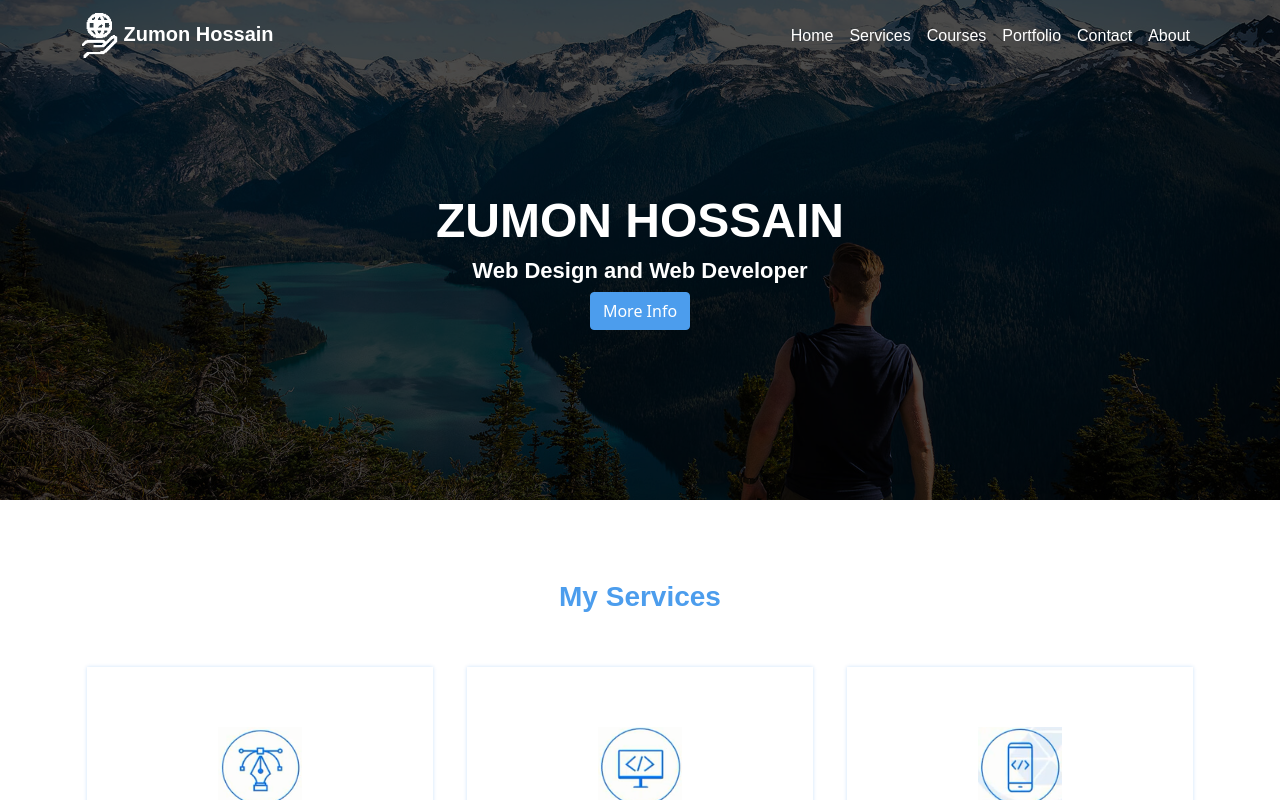
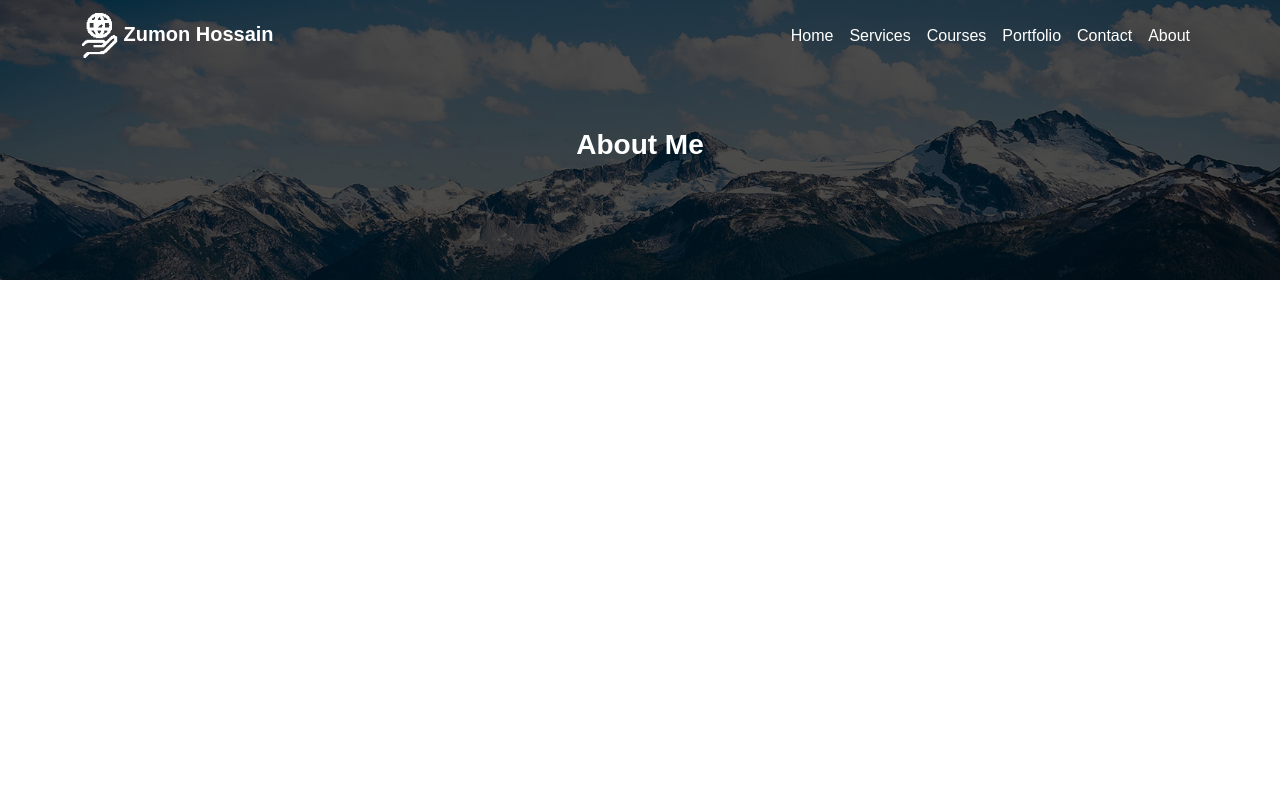
Before and after one commit to zumonhossain/react-portfolio, a React (Create React App) app: page / in a window 1280 px wide. Shown: the top 800 px of the page. Built offline with nearby package versions, Linux system fonts and the light colour scheme.

Commit message:
Breadcrumb & Props

```diff
--- a/src/App.js
+++ b/src/App.js
@@ -1,10 +1,13 @@
 import React from 'react';
 import HomePage from "./pages/HomePage";
+import TopNavigation from "./components/TopNavigation/TopNavigation";
+import PageTop from "./components/PageTop/PageTop";
 
 function App() {
   return (
     <div>
-         <HomePage/>
+         <TopNavigation/>
+         <PageTop pagetitle="About Me" />
     </div>
   );
 }
--- a/src/asset/css/custom.css
+++ b/src/asset/css/custom.css
@@ -312,3 +312,29 @@
     color: #000000;
     text-decoration: none;
 }
+
+/* page top */
+
+.topFixedPage{
+    background-image: url("../image/banner.jpg");
+    min-height: 280px;
+    background-attachment: fixed;
+    background-position: center;
+    background-repeat: no-repeat;
+    background-size: cover;
+}
+.topPageOverlay{
+    position: absolute;
+    min-height: 280px;
+    width: 100%;
+    background: rgba(0,0,0,0.7);
+}
+.topPageContent{
+    margin-top:8rem;
+}
+.topPageSubTitle{
+    font-family: 'Montserreat',sans-serif;
+    font-weight: 700;
+    color: #ffffff;
+    font-size: 28px;
+}
--- /dev/null
+++ b/src/components/PageTop/PageTop.js
@@ -0,0 +1,24 @@
+import React, { Component, Fragment } from 'react';
+import {Container,Row,Col} from "react-bootstrap";
+
+class PageTop extends Component {
+    render() {
+        return (
+            <Fragment>
+                <Container fluid={true} className="topFixedPage p-0">
+                    <div className="topPageOverlay">
+                        <Container className="topPageContent">
+                                <Row>
+                                    <Col className="text-center">
+                                        <h4 className="topPageSubTitle"> {this.props.pagetitle} </h4>
+                                    </Col>
+                                </Row>
+                        </Container>
+                    </div>
+                </Container>
+            </Fragment>
+        );
+    }
+}
+
+export default PageTop;
```
